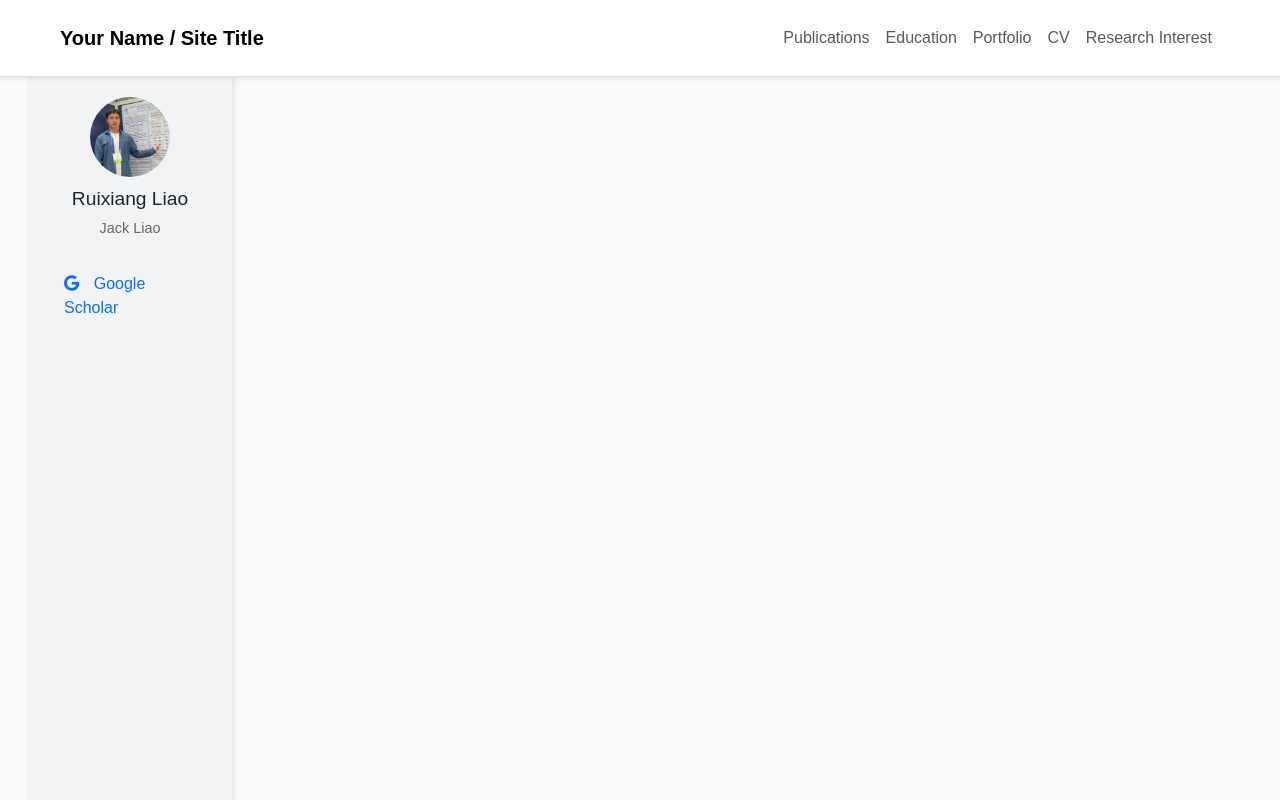
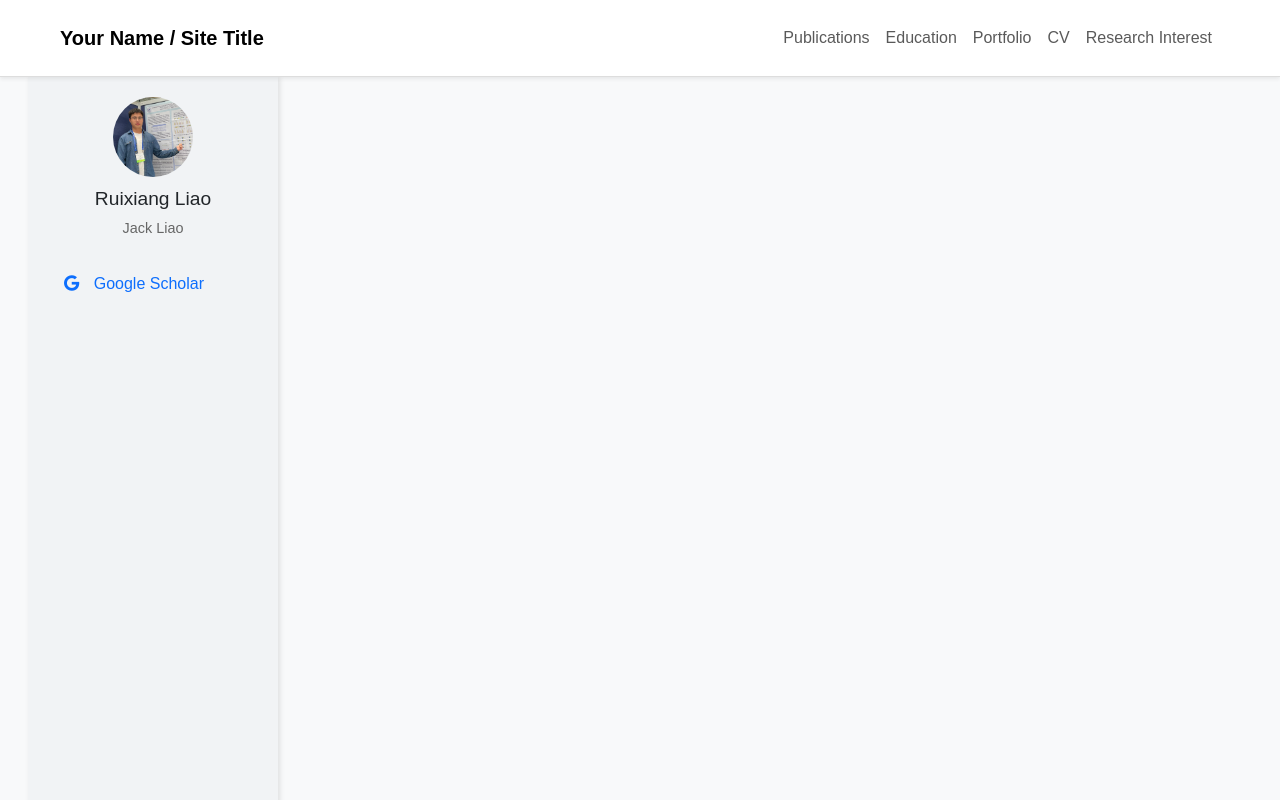
Before and after one commit to RXLiao/RXLiao.github.io, a plain HTML site: page index.html in a window 1280 px wide. Shown: the top 800 px of the page. Drawn offline with nearby package versions, Linux system fonts and the light colour scheme.

Commit message:
row and new sidebar

```diff
--- a/style.css
+++ b/style.css
@@ -19,11 +19,23 @@ body {
 }
 
 /* 左侧边栏 */
-.sidebar {
+/*.sidebar {
   background-color: #f1f3f5;
   padding: 20px;
   min-height: 100vh;
   box-shadow: 2px 0 5px rgba(0, 0, 0, 0.1);
+}*/
+.row {
+  display: flex;
+  align-items: stretch; /* 保证两栏高度相等 */
+}
+.sidebar {
+  background-color: #f1f3f5;
+  padding: 20px;
+  height: 100%;  /* 让 sidebar 充满父级 */
+  min-height: 100vh; /* 至少等于视口高度 */
+  box-shadow: 2px 0 5px rgba(0, 0, 0, 0.1);
+  flex: 0 0 250px; /* 固定宽度，防止塌陷 */
 }
 
 /* 个人头像及信息 */
```
